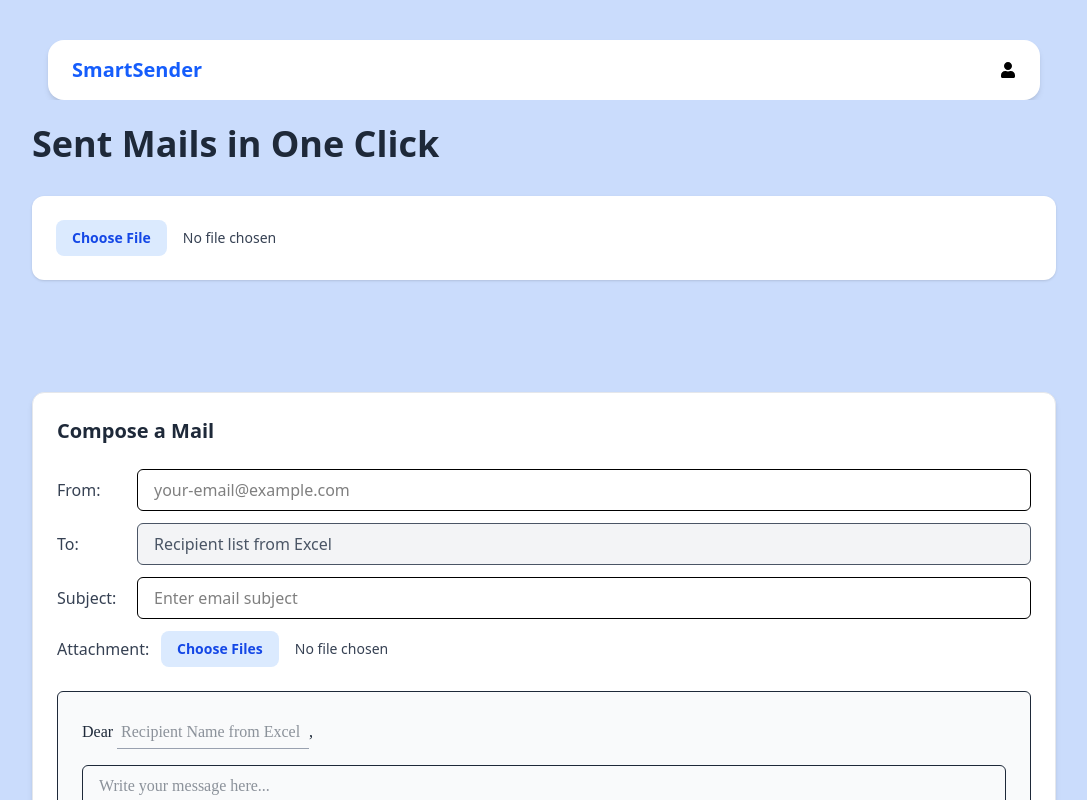
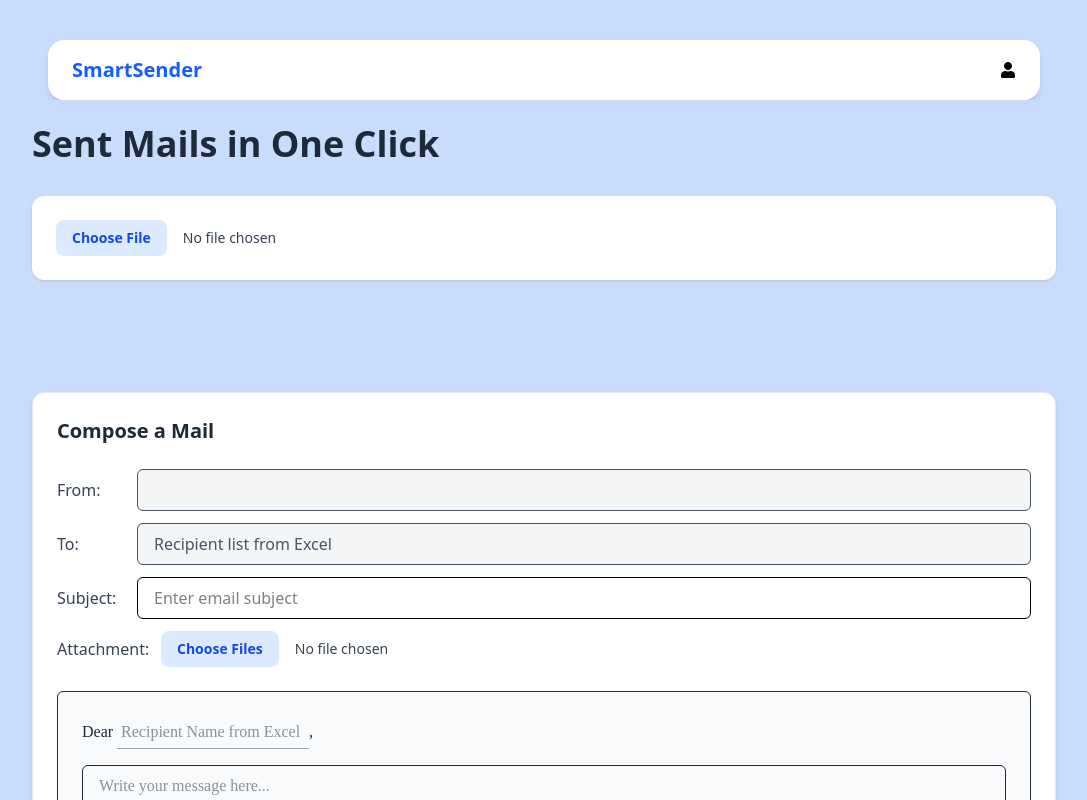
Before and after one commit to MRPERFECT0603/SmartSender, a Next.js app in the folder frontend/: page /dashboard in a window 1280 px wide. Shown: the top 800 px of the page, without its empty margins (96-1183 px from the left). Built offline with nearby package versions, Linux system fonts and the light colour scheme.

Commit message:
Updated the fromEMail on dashboard to be disabled

```diff
--- a/frontend/src/app/dashboard/page.tsx
+++ b/frontend/src/app/dashboard/page.tsx
@@ -266,10 +266,8 @@
               <label className="w-20 font-medium text-gray-700">From:</label>
               <input
                 type="email"
-                value={fromEmail}
-                onChange={(e) => setFromEmail(e.target.value)}
-                placeholder="your-email@example.com"
-                className="flex-1 px-4 py-2 border rounded-md focus:outline-none focus:ring-2 focus:ring-blue-300"
+                disabled
+                className="flex-1 px-4 py-2 border rounded-md bg-gray-100 text-gray-600"
               />
             </div>
 
--- a/frontend/src/app/login/page.tsx
+++ b/frontend/src/app/login/page.tsx
@@ -83,14 +83,14 @@
                 <h2 className="text-2xl font-semibold text-center">Login to SmartSender</h2>
 
                 <div>
-                    <label className="block text-sm font-medium">UserName</label>
+                    <label className="block text-sm font-medium">Name</label>
                     <input
                         type="text"
                         className="mt-1 block w-full px-3 py-2 border rounded-md shadow-sm focus:outline-none focus:ring-blue-500 focus:border-blue-500"
                         value={userName}
                         onChange={e => setUser(e.target.value)}
                         required
-                        placeholder='Your UserName'
+                        placeholder='Reagrds [Name] (Name sent on Email)'
                     />
                 </div>
 
```
